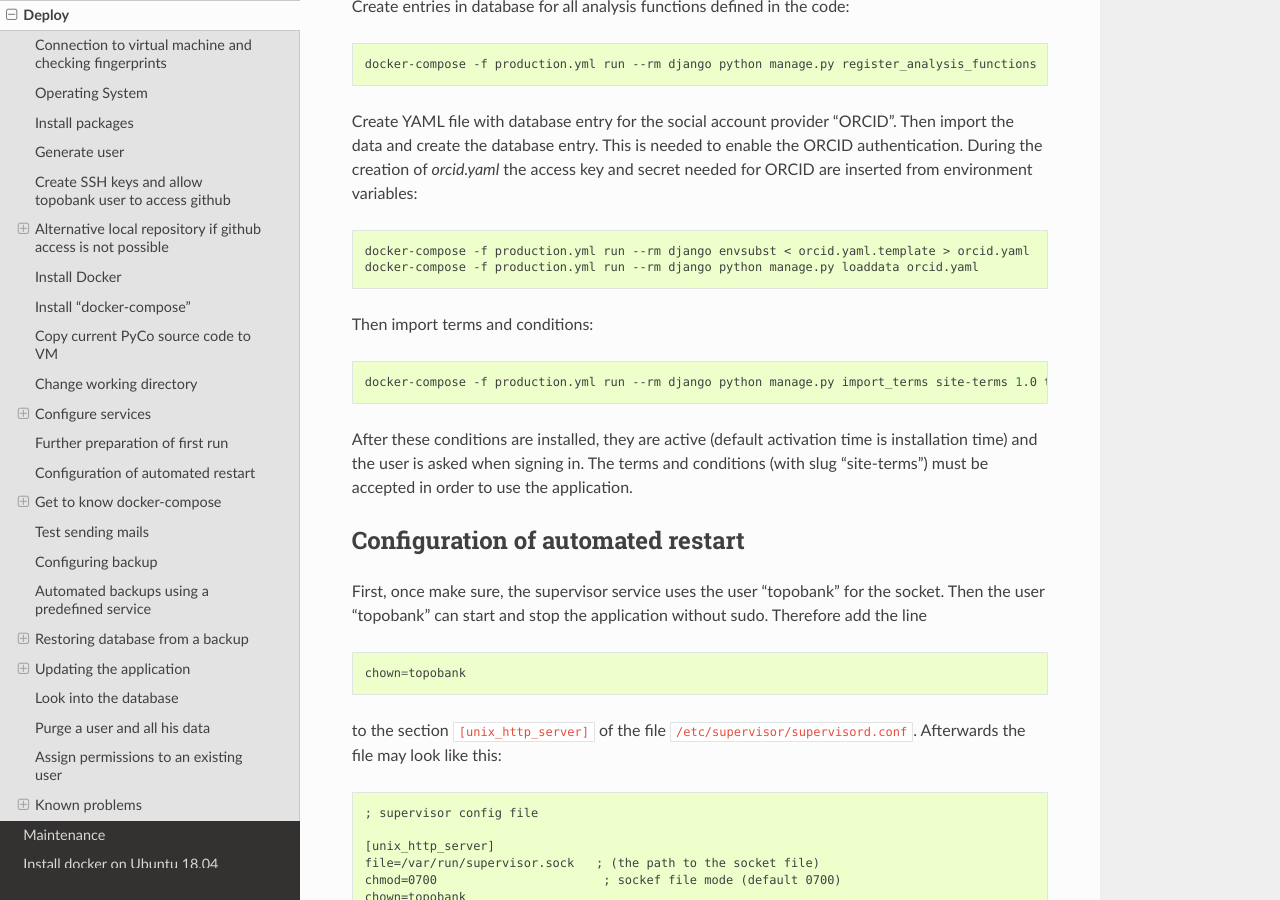
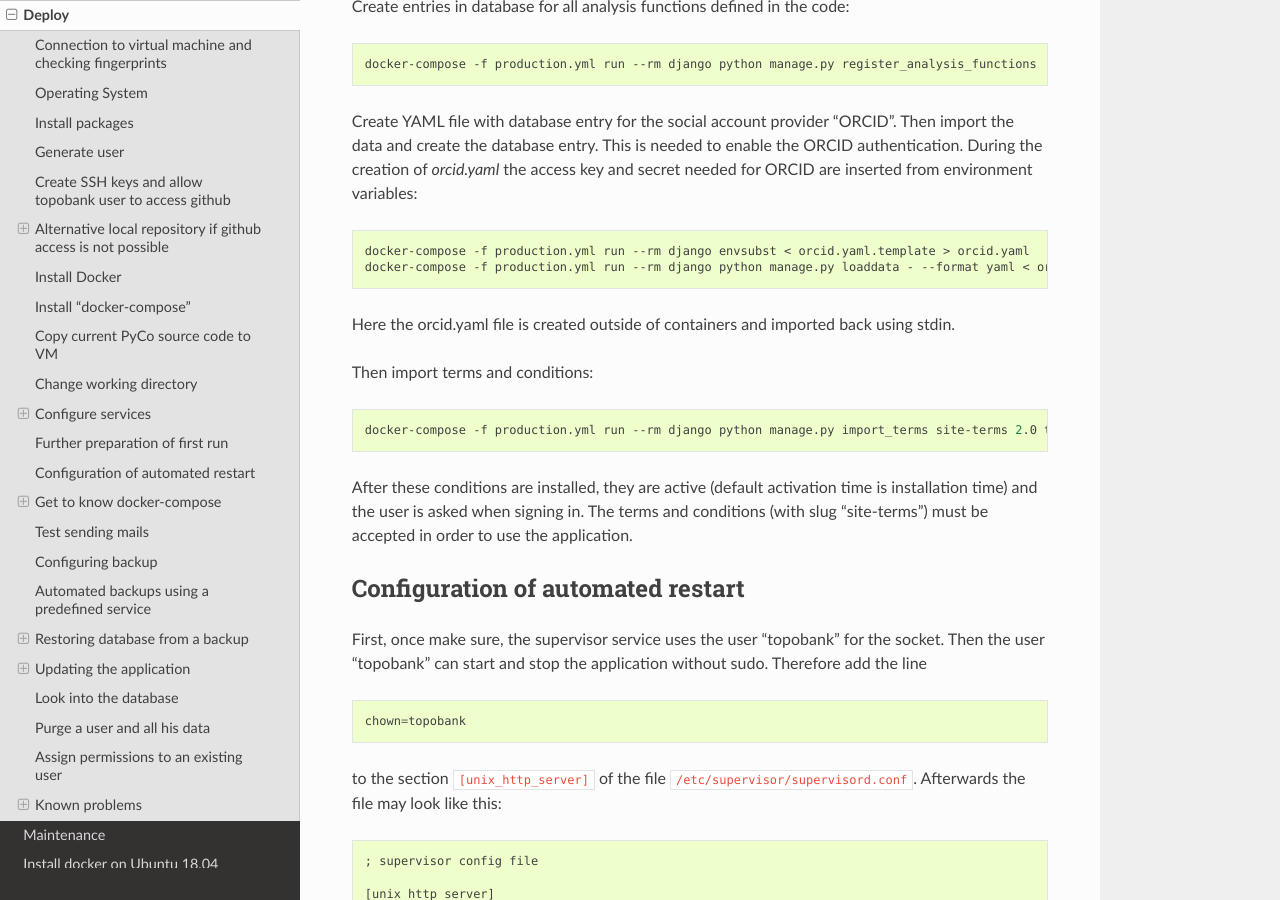
Before and after one commit to ContactEngineering/topobank, a Sphinx documentation site: the page built from docs/deploy.rst, in a window 1280 px wide and 900 px high, scrolled down 9188 px. Built offline with Sphinx 7.4.7 and the Read the Docs theme 2.0.0, drawn with Linux system fonts in a browser that asks for light colours.

Commit message:
DOC: Fixes in commands.

```diff
--- a/docs/deploy.rst
+++ b/docs/deploy.rst
@@ -490,13 +490,15 @@ from environment variables:
 .. code:: bash
 
     docker-compose -f production.yml run --rm django envsubst < orcid.yaml.template > orcid.yaml
-    docker-compose -f production.yml run --rm django python manage.py loaddata orcid.yaml
+    docker-compose -f production.yml run --rm django python manage.py loaddata - --format yaml < orcid.yaml
+
+Here the orcid.yaml file is created outside of containers and imported back using stdin.
 
 Then import terms and conditions:
 
 .. code:: bash
 
-    docker-compose -f production.yml run --rm django python manage.py import_terms site-terms 1.0 topobank/static/other/TermsConditions.md
+    docker-compose -f production.yml run --rm django python manage.py import_terms site-terms 2.0 topobank/static/other/TermsConditions-2.0.md
 
 After these conditions are installed, they are active (default activation time is installation time) and
 the user is asked when signing in. The terms and conditions (with slug "site-terms") must be accepted in order to
```
